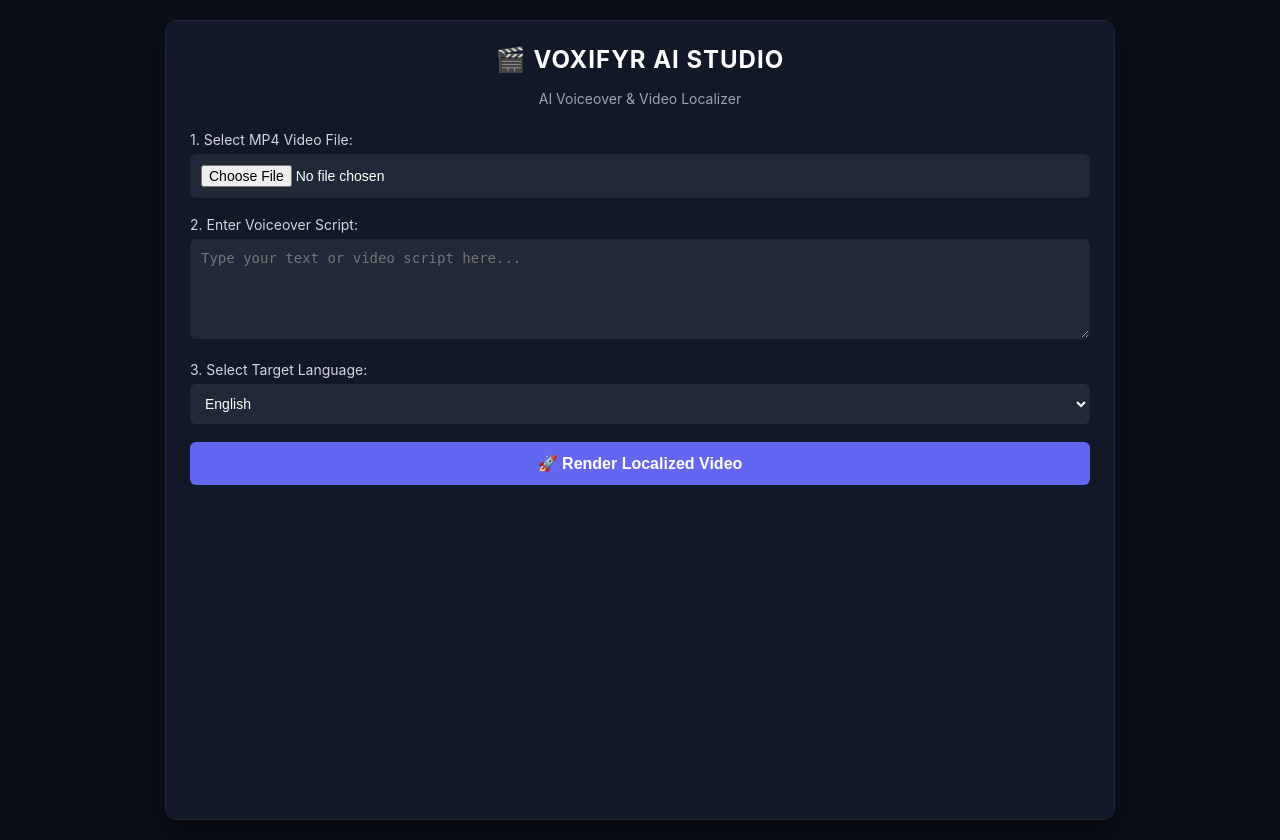
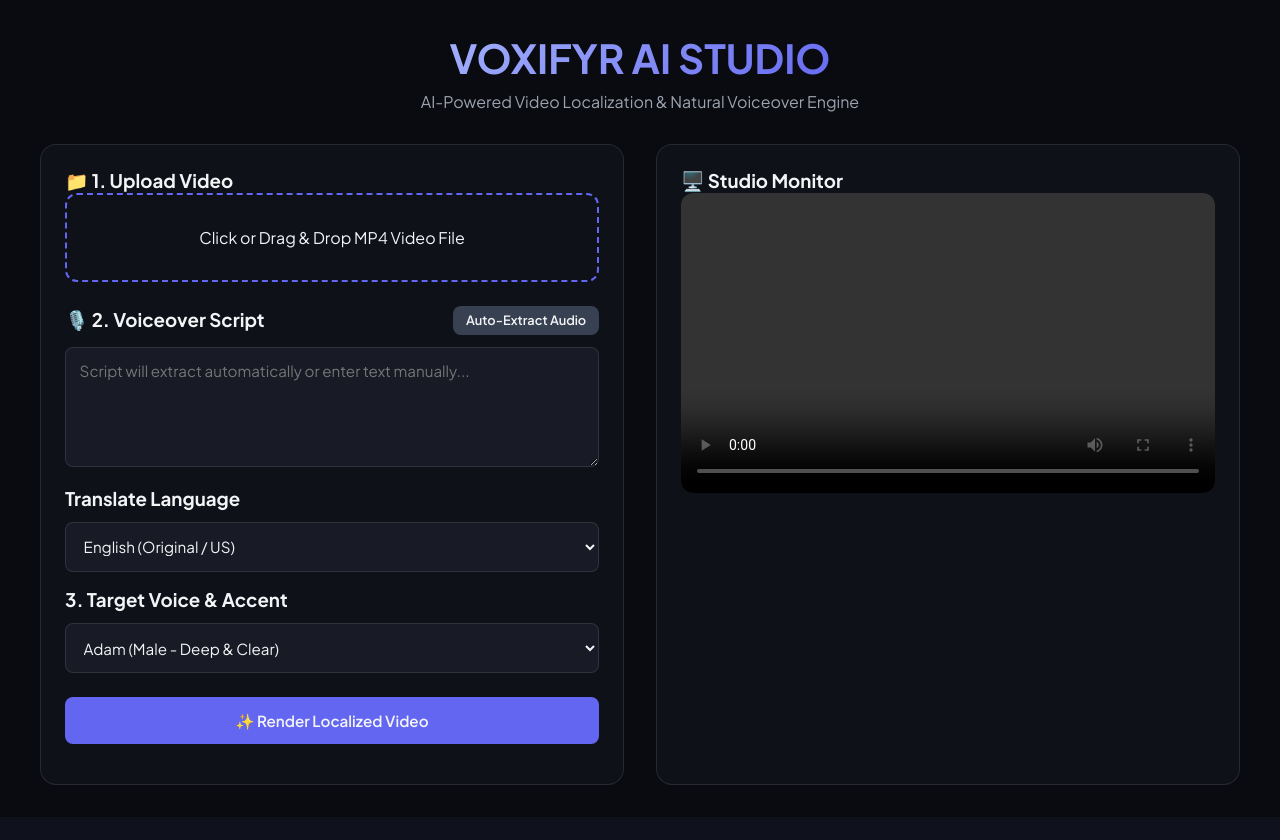
Before and after one commit to jaivi931-cmd/ai-voiceover-app, a Flask app: page / in a window 1280 px wide. After the commit the page ends 785 px from the top, so only its background shows below. Run offline with Flask 3, Linux system fonts and the light colour scheme.

Commit message:
Update index.html

```diff
--- a/templates/index.html
+++ b/templates/index.html
@@ -3,237 +3,225 @@
 <head>
   <meta charset="UTF-8">
   <meta name="viewport" content="width=device-width, initial-scale=1.0">
-    <title>VOXIFYR AI STUDIO</title>
+  <title>VOXIFYR AI - Next-Gen Video Localization Studio</title>
+  <link href="https://fonts.googleapis.com/css2?family=Plus+Jakarta+Sans:wght@300;400;600;700&display=swap" rel="stylesheet">
   <style>
     :root {
-            --bg-color: #0b0f19;
-            --panel-bg: #111827;
-            --accent-color: #6366f1;
+      --bg-dark: #0a0b10;
+      --card-bg: rgba(18, 20, 29, 0.7);
+      --accent: #6366f1;
       --accent-hover: #4f46e5;
-            --text-color: #f3f4f6;
-            --border-color: #1f2937;
+      --text: #f3f4f6;
+      --border: rgba(255, 255, 255, 0.1);
     }
-
-        body {
-            font-family: 'Inter', -apple-system, BlinkMacSystemFont, sans-serif;
-            background-color: var(--bg-color);
-            color: var(--text-color);
-            margin: 0;
-            padding: 20px;
-            display: flex;
-            justify-content: center;
-            min-height: 100vh;
-        }
-
-        .container {
-            width: 100%;
-            max-width: 900px;
-            background: var(--panel-bg);
-            border: 1px solid var(--border-color);
-            border-radius: 12px;
-            padding: 24px;
-            box-shadow: 0 10px 25px rgba(0, 0, 0, 0.5);
-        }
-
-        h1 {
-            margin-top: 0;
-            color: #fff;
-            text-align: center;
-            letter-spacing: 1px;
-            font-size: 24px;
-        }
-
-        .subtitle {
-            text-align: center;
-            color: #9ca3af;
-            font-size: 14px;
-            margin-bottom: 24px;
-        }
-
-        .form-group {
-            margin-bottom: 18px;
-        }
-
-        label {
-            display: block;
-            margin-bottom: 6px;
-            font-size: 14px;
-            color: #d1d5db;
-        }
-
-        input[type="file"], textarea, select {
-            width: 100%;
-            padding: 10px;
-            background: #1f2937;
-            border: 1px solid var(--border-color);
-            border-radius: 6px;
-            color: #fff;
-            box-sizing: border-box;
-            font-size: 14px;
-        }
-
-        textarea {
-            height: 100px;
-            resize: vertical;
-        }
-
-        button {
-            width: 100%;
-            padding: 12px;
-            background: var(--accent-color);
-            color: white;
-            border: none;
-            border-radius: 6px;
-            font-size: 16px;
-            font-weight: 600;
-            cursor: pointer;
-            transition: background 0.2s;
-        }
-
-        button:hover {
-            background: var(--accent-hover);
-        }
-
-        .status-box {
-            margin-top: 20px;
-            padding: 12px;
-            border-radius: 6px;
-            background: #1f2937;
-            display: none;
-            text-align: center;
-            font-size: 14px;
-        }
-
-        .video-preview {
-            margin-top: 24px;
-            display: none;
-            text-align: center;
-        }
-
-        video {
-            width: 100%;
-            max-height: 400px;
-            border-radius: 8px;
-            background: #000;
-        }
-
-        .download-btn {
-            display: inline-block;
-            margin-top: 12px;
-            padding: 10px 20px;
-            background: #10b981;
-            color: white;
-            text-decoration: none;
-            border-radius: 6px;
-            font-weight: 600;
-        }
+    * { box-sizing: border-box; margin: 0; padding: 0; font-family: 'Plus Jakarta Sans', sans-serif; }
+    body { background: var(--bg-dark); color: var(--text); min-height: 100vh; display: flex; flex-direction: column; align-items: center; padding: 2rem; }
+    .header { margin-bottom: 2rem; text-align: center; }
+    .header h1 { font-size: 2.5rem; background: linear-gradient(135deg, #a5b4fc, #6366f1); -webkit-background-clip: text; -webkit-text-fill-color: transparent; font-weight: 700; }
+    .header p { color: #9ca3af; margin-top: 0.5rem; }
+    .studio-container { display: grid; grid-template-columns: 1fr 1fr; gap: 2rem; width: 100%; max-width: 1200px; }
+    .panel { background: var(--card-bg); border: 1px solid var(--border); border-radius: 16px; padding: 1.5rem; backdrop-filter: blur(12px); }
+    .upload-box { border: 2px dashed var(--accent); border-radius: 12px; padding: 2rem; text-align: center; cursor: pointer; transition: 0.3s; margin-bottom: 1.5rem; }
+    .upload-box:hover { background: rgba(99, 102, 241, 0.1); }
+    textarea, select, button { width: 100%; margin-top: 0.75rem; padding: 0.85rem; border-radius: 8px; border: 1px solid var(--border); background: #181b26; color: var(--text); font-size: 0.95rem; }
+    textarea { height: 120px; resize: vertical; }
+    button { background: var(--accent); cursor: pointer; font-weight: 600; border: none; transition: 0.2s; }
+    button:hover { background: var(--accent-hover); }
+    .video-monitor { position: relative; width: 100%; background: #000; border-radius: 12px; overflow: hidden; aspect-ratio: 16/9; display: flex; align-items: center; justify-content: center; }
+    video { width: 100%; height: 100%; object-fit: contain; }
+    .status-msg { margin-top: 1rem; font-size: 0.9rem; color: #a5b4fc; text-align: center; word-break: break-word; }
   </style>
 </head>
 <body>
 
-<div class="container">
-    <h1>🎬 VOXIFYR AI STUDIO</h1>
-    <div class="subtitle">AI Voiceover & Video Localizer</div>
-
-    <form id="renderForm">
-        <div class="form-group">
-            <label>1. Select MP4 Video File:</label>
-            <input type="file" id="videoFile" accept="video/mp4" required>
+  <div class="header">
+    <h1>VOXIFYR AI STUDIO</h1>
+    <p>AI-Powered Video Localization & Natural Voiceover Engine</p>
   </div>
 
-        <div class="form-group">
-            <label>2. Enter Voiceover Script:</label>
-            <textarea id="scriptText" placeholder="Type your text or video script here..." required></textarea>
+  <div class="studio-container">
+    <div class="panel">
+      <h3>📁 1. Upload Video</h3>
+      <div class="upload-box" onclick="document.getElementById('videoInput').click()">
+        <p id="uploadText">Click or Drag & Drop MP4 Video File</p>
+        <input type="file" id="videoInput" accept="video/mp4,video/*" style="display:none" onchange="loadVideo(event)">
       </div>
 
-        <div class="form-group">
-            <label>3. Select Target Language:</label>
-            <select id="language">
-                <option value="English">English</option>
-                <option value="Hindi">Hindi (हिंदी)</option>
+      <div style="display: flex; justify-content: space-between; align-items: center; margin-top: 1rem;">
+        <h3>🎙️ 2. Voiceover Script</h3>
+        <button onclick="extractAudioScript()" style="width: auto; padding: 0.4rem 0.8rem; margin: 0; font-size: 0.8rem; background: #374151;">Auto-Extract Audio</button>
+      </div>
+      <textarea id="scriptText" placeholder="Script will extract automatically or enter text manually..."></textarea>
+
+      <h3 style="margin-top: 1rem;">Translate Language</h3>
+      <select id="langSelect">
+        <option value="English">English (Original / US)</option>
+        <option value="Hindi">Hindi (India)</option>
         <option value="Spanish">Spanish</option>
         <option value="French">French</option>
         <option value="German">German</option>
       </select>
+
+      <h3 style="margin-top: 1rem;">3. Target Voice & Accent</h3>
+      <select id="voiceSelect">
+        <option value="pNInz6obpgDQGcFmaJgB">Adam (Male - Deep & Clear)</option>
+      </select>
+
+      <button id="renderBtn" style="margin-top: 1.5rem;" onclick="processLocalization()">✨ Render Localized Video</button>
+      <div id="status" class="status-msg"></div>
     </div>
 
-        <button type="submit" id="submitBtn">🚀 Render Localized Video</button>
-    </form>
-
-    <div class="status-box" id="statusBox">⏳ Processing...</div>
-
-    <div class="video-preview" id="previewArea">
-        <h3>🎉 Final Video Output</h3>
-        <video id="outVideo" controls></video>
-        <br>
-        <a id="downloadBtn" class="download-btn" download="voxifyr_localized_video.mp4">⬇️ Download Video</a>
+    <div class="panel">
+      <h3>🖥️ Studio Monitor</h3>
+      <div class="video-monitor">
+        <video id="mainVideo" controls></video>
+      </div>
+      <button id="downloadBtn" style="display:none; margin-top:1rem; background:#10b981;" onclick="downloadMergedVideo()">📥 Download Localized MP4 Video</button>
     </div>
   </div>
 
   <script>
-    const form = document.getElementById('renderForm');
-    const statusBox = document.getElementById('statusBox');
-    const previewArea = document.getElementById('previewArea');
-    const outVideo = document.getElementById('outVideo');
-    const downloadBtn = document.getElementById('downloadBtn');
-    const submitBtn = document.getElementById('submitBtn');
+    const BACKEND_URL = "";
+    let videoFile = null;
+    let generatedAudioBlob = null;
 
-    form.addEventListener('submit', async (e) => {
-        e.preventDefault();
+    function loadVideo(e) {
+      const file = e.target.files[0];
+      if (file) {
+        videoFile = file;
+        document.getElementById('uploadText').innerText = `Selected: ${file.name}`;
+        const videoElement = document.getElementById('mainVideo');
+        videoElement.src = URL.createObjectURL(file);
+      }
+    }
 
-        const videoFile = document.getElementById('videoFile').files[0];
-        const scriptText = document.getElementById('scriptText').value;
-        const language = document.getElementById('language').value;
+    function extractAudioScript() {
+      const status = document.getElementById('status');
+      status.innerText = "Listening & extracting audio script...";
 
-        if(!videoFile || !scriptText) return;
+      const SpeechRecognition = window.SpeechRecognition || window.webkitSpeechRecognition;
+      if (!SpeechRecognition) {
+        alert("Speech Recognition not supported in this browser.");
+        return;
+      }
 
-        submitBtn.disabled = true;
-        statusBox.style.display = 'block';
-        previewArea.style.display = 'none';
+      const recognition = new SpeechRecognition();
+      recognition.continuous = true;
+      recognition.interimResults = false;
+      let fullTranscript = "";
+
+      recognition.onresult = (event) => {
+        for (let i = event.resultIndex; i < event.results.length; ++i) {
+          if (event.results[i].isFinal) {
+            fullTranscript += event.results[i][0].transcript + " ";
+          }
+        }
+        document.getElementById('scriptText').value = fullTranscript.trim();
+      };
+
+      recognition.onerror = () => { status.innerText = "Extraction complete or paused."; };
+      recognition.onend = () => { status.innerText = "Full Script Extracted Successfully!"; };
+
+      const videoElement = document.getElementById('mainVideo');
+      videoElement.muted = false;
+      videoElement.currentTime = 0;
+      videoElement.play();
+      recognition.start();
+
+      videoElement.onended = () => { recognition.stop(); };
+    }
+
+    async function processLocalization() {
+      const text = document.getElementById('scriptText').value.trim();
+      const voiceId = document.getElementById('voiceSelect').value;
+      const targetLang = document.getElementById('langSelect').value;
+      const status = document.getElementById('status');
+
+      if (!videoFile) {
+        alert("Please upload a video file first!");
+        return;
+      }
+      if (!text) {
+        alert("Please enter or extract script first!");
+        return;
+      }
+
+      status.innerText = `⏳ Translating script to ${targetLang} & generating AI voiceover...`;
 
       try {
-            // Step 1: Generate TTS Audio
-            statusBox.innerText = '🎙️ Generating AI Voiceover...';
-            const ttsRes = await fetch('/api/tts', {
+        const response = await fetch(`${BACKEND_URL}/api/tts`, {
           method: 'POST',
           headers: { 'Content-Type': 'application/json' },
           body: JSON.stringify({
-                    text: scriptText,
-                    language: language,
-                    voice_id: 'pNInz6obpgDQGcFmaJgB'
+            text: text,
+            voice_id: voiceId,
+            language: targetLang
           })
         });
 
-            if(!ttsRes.ok) throw new Error('TTS Voiceover generation failed');
-            const audioBlob = await ttsRes.blob();
+        if (!response.ok) throw new Error(await response.text());
 
-            // Step 2: Merge Video and Audio
-            statusBox.innerText = '🎬 Merging Video with AI Voiceover (FFmpeg)...';
+        const encodedTranslated = response.headers.get('X-Translated-Text');
+        if (encodedTranslated) {
+          try {
+            const translatedText = decodeURIComponent(encodedTranslated);
+            document.getElementById('scriptText').value = translatedText;
+          } catch(e) {}
+        }
+
+        generatedAudioBlob = await response.blob();
+        const audioUrl = URL.createObjectURL(generatedAudioBlob);
+
+        const video = document.getElementById('mainVideo');
+        video.muted = true;
+
+        const audio = new Audio(audioUrl);
+        video.currentTime = 0;
+        video.play();
+        audio.play();
+
+        status.innerText = `✨ Localized to ${targetLang} successfully! Click 'Download Localized MP4 Video' below.`;
+        document.getElementById('downloadBtn').style.display = "block";
+
+      } catch (err) {
+        status.innerText = `Error: ${err.message}`;
+      }
+    }
+
+    async function downloadMergedVideo() {
+      const status = document.getElementById('status');
+      if (!videoFile || !generatedAudioBlob) {
+        alert("Please render the video first!");
+        return;
+      }
+
+      status.innerText = "⚙️ Merging Video & Audio on Server... Please wait 5-10 seconds.";
+
       const formData = new FormData();
       formData.append('video', videoFile);
-            formData.append('audio', audioBlob, 'voiceover.mp3');
+      formData.append('audio', generatedAudioBlob, 'voiceover.mp3');
 
-            const mergeRes = await fetch('/api/merge-video', {
+      try {
+        const response = await fetch(`${BACKEND_URL}/api/merge-video`, {
           method: 'POST',
           body: formData
         });
 
-            if(!mergeRes.ok) throw new Error('Video merging failed');
-            const videoBlob = await mergeRes.blob();
+        if (!response.ok) throw new Error("Merging failed on server.");
 
-            const videoUrl = URL.createObjectURL(videoBlob);
-            outVideo.src = videoUrl;
-            downloadBtn.href = videoUrl;
+        const finalVideoBlob = await response.blob();
+        const downloadUrl = URL.createObjectURL(finalVideoBlob);
 
-            statusBox.style.display = 'none';
-            previewArea.style.display = 'block';
+        const a = document.createElement('a');
+        a.href = downloadUrl;
+        a.download = "voxifyr_localized_video.mp4";
+        a.click();
+
+        status.innerText = "🎉 Video downloaded successfully!";
       } catch (err) {
-            statusBox.innerText = '❌ Error: ' + err.message;
-        } finally {
-            submitBtn.disabled = false;
+        status.innerText = `Error: ${err.message}`;
       }
-    });
+    }
   </script>
-
 </body>
 </html>
```
Lines whose indentation alone changed are shown as unchanged.
